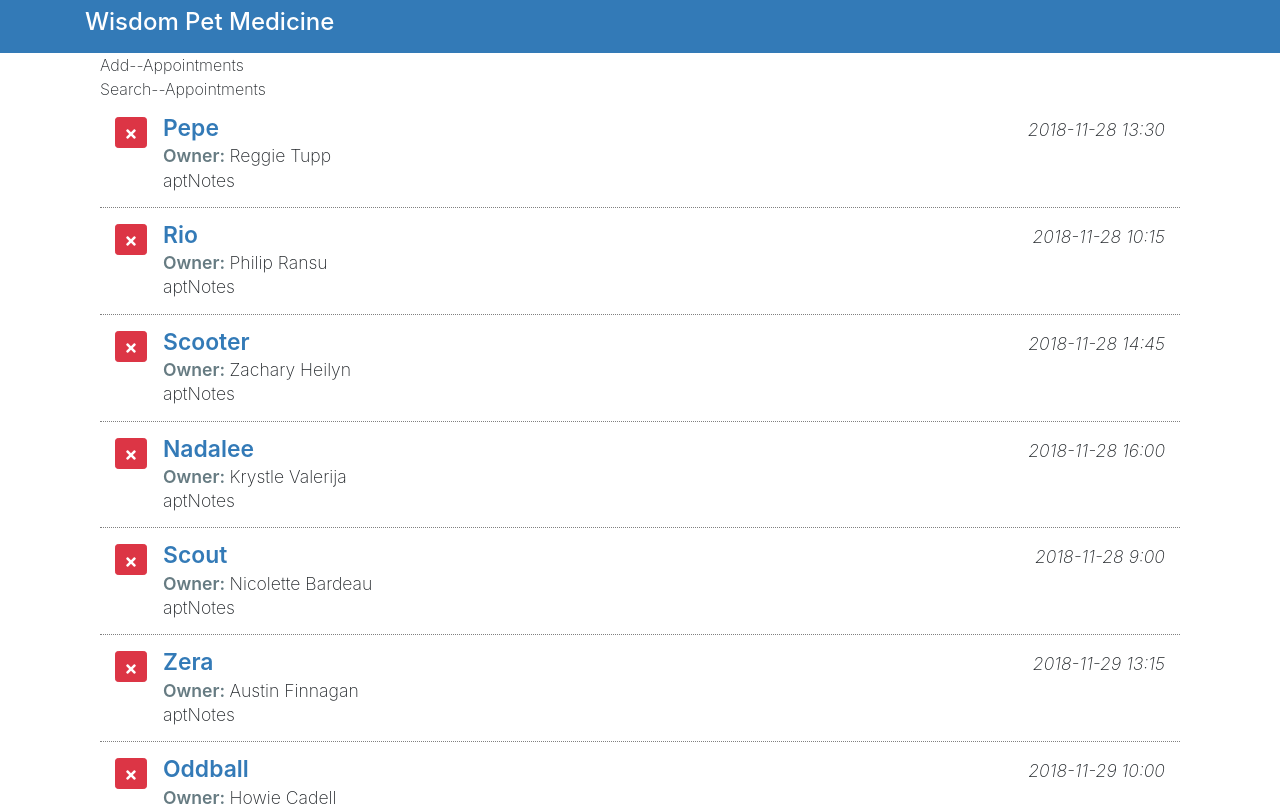
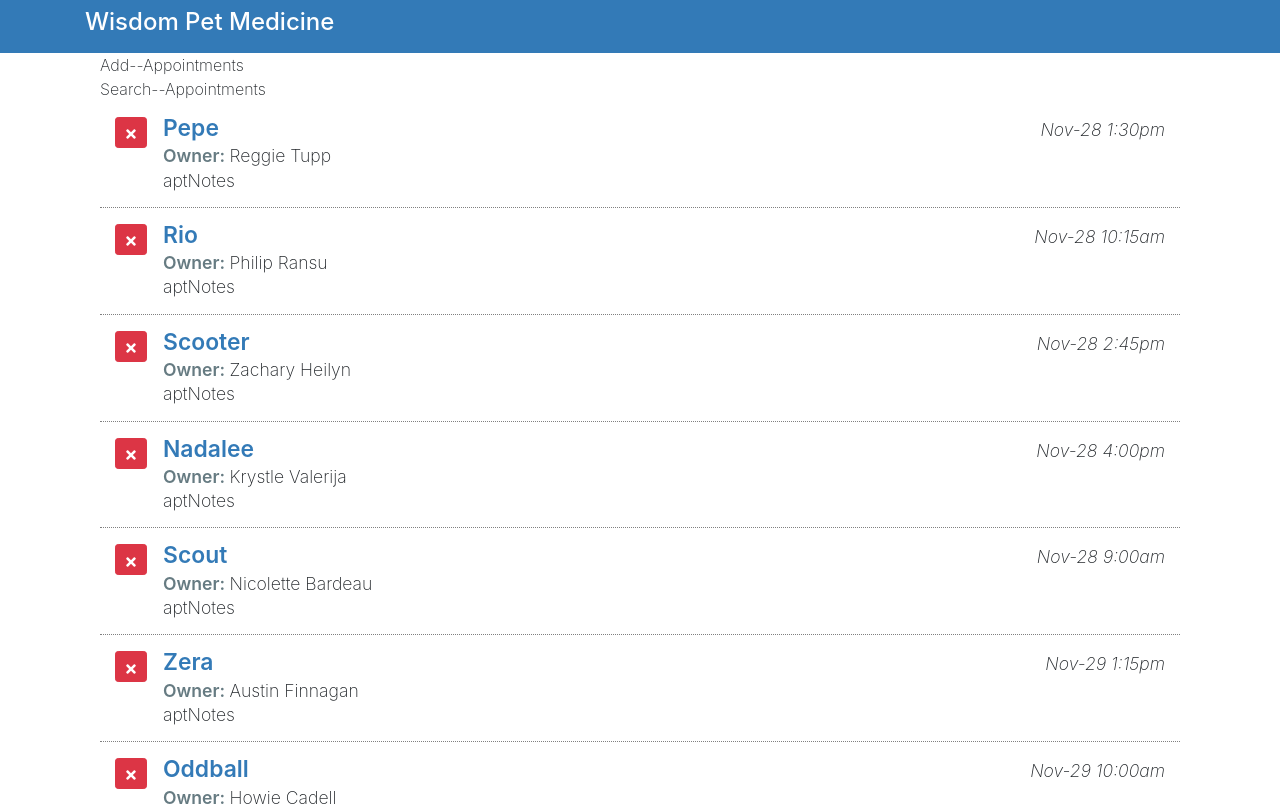
Before and after one commit to TylerReidd/reactinterface, a React (Create React App) app: page / in a window 1280 px wide. Shown: the top 806 px of the page. Built offline with nearby package versions, Linux system fonts and the light colour scheme.

Commit message:
implement delete functionality

```diff
--- a/src/components/App.js
+++ b/src/components/App.js
@@ -3,7 +3,7 @@
 import AddAppointments from './AddAppointments'
 import ListAppointments from './ListAppointments';
 import SearchAppointments from './SearchAppointments'
-
+import {without} from 'lodash'
 
 class App extends Component {
 
@@ -13,6 +13,16 @@
       myAppointments: [],
       lastIndex: 0
     }
+    this.deleteAppointment = this.deleteAppointment.bind(this);
+  }
+
+  deleteAppointment(apt) {
+    let tempApts = this.state.myAppointments;
+    tempApts = without(tempApts, apt);
+
+    this.setState({
+      myAppointments: tempApts
+    })
   }
 
   componentDidMount() {
@@ -42,7 +52,8 @@
 
             <AddAppointments />
             <SearchAppointments />
-            <ListAppointments appointments={this.state.myAppointments}/>
+            <ListAppointments appointments={this.state.myAppointments}
+            deleteAppointment={this.deleteAppointment}/>
           </div>
         </div>
       </div>
--- a/src/components/ListAppointments.js
+++ b/src/components/ListAppointments.js
@@ -1,5 +1,6 @@
 import React, {Component} from 'react';
 import { FaTimes } from "react-icons/fa";
+import Moment from 'react-moment';
 
 class ListAppointments extends Component {
     render() {
@@ -15,7 +16,8 @@
                 {this.props.appointments.map(item => (
                     <div className="pet-item col media py-3" key={item.aptId}>
                     <div className="mr-3">
-                      <button className="pet-delete btn btn-sm btn-danger">
+                      <button className="pet-delete btn btn-sm btn-danger"
+                      onClick={() => this.props.deleteAppointment(item)}>
                           <FaTimes />
                       </button>
                     </div>
@@ -23,7 +25,13 @@
                     <div className="pet-info media-body">
                       <div className="pet-head d-flex">
                         <span className="pet-name">{item.petName}</span>
-                        <span className="apt-date ml-auto">{item.aptDate}</span>
+                        <span className="apt-date ml-auto">
+                            <Moment
+                            date={item.aptDate}
+                            parse="YYYY-MM-DD hh:mm"
+                            format= "MMM-D h:mma"
+                            />
+                        </span>
                       </div>
 
                       <div className="owner-name">
```
